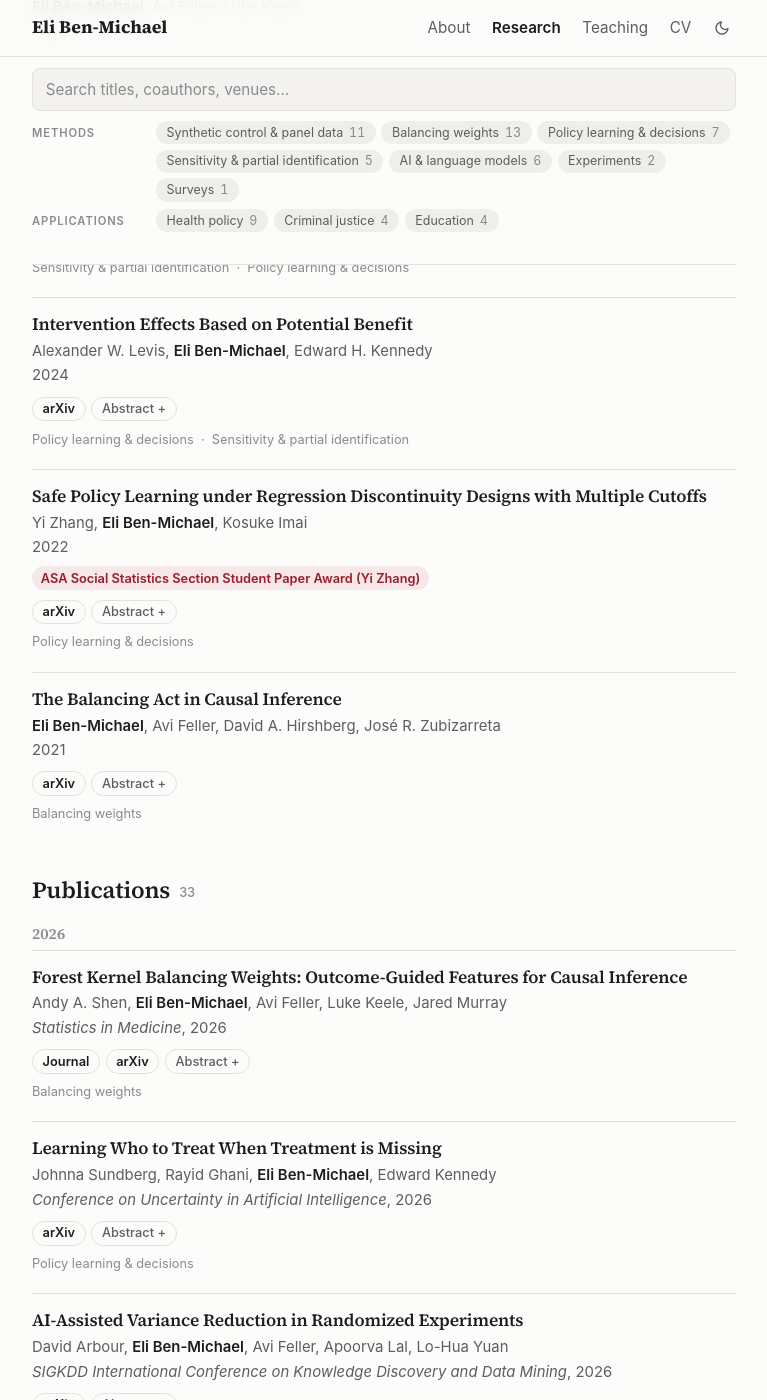
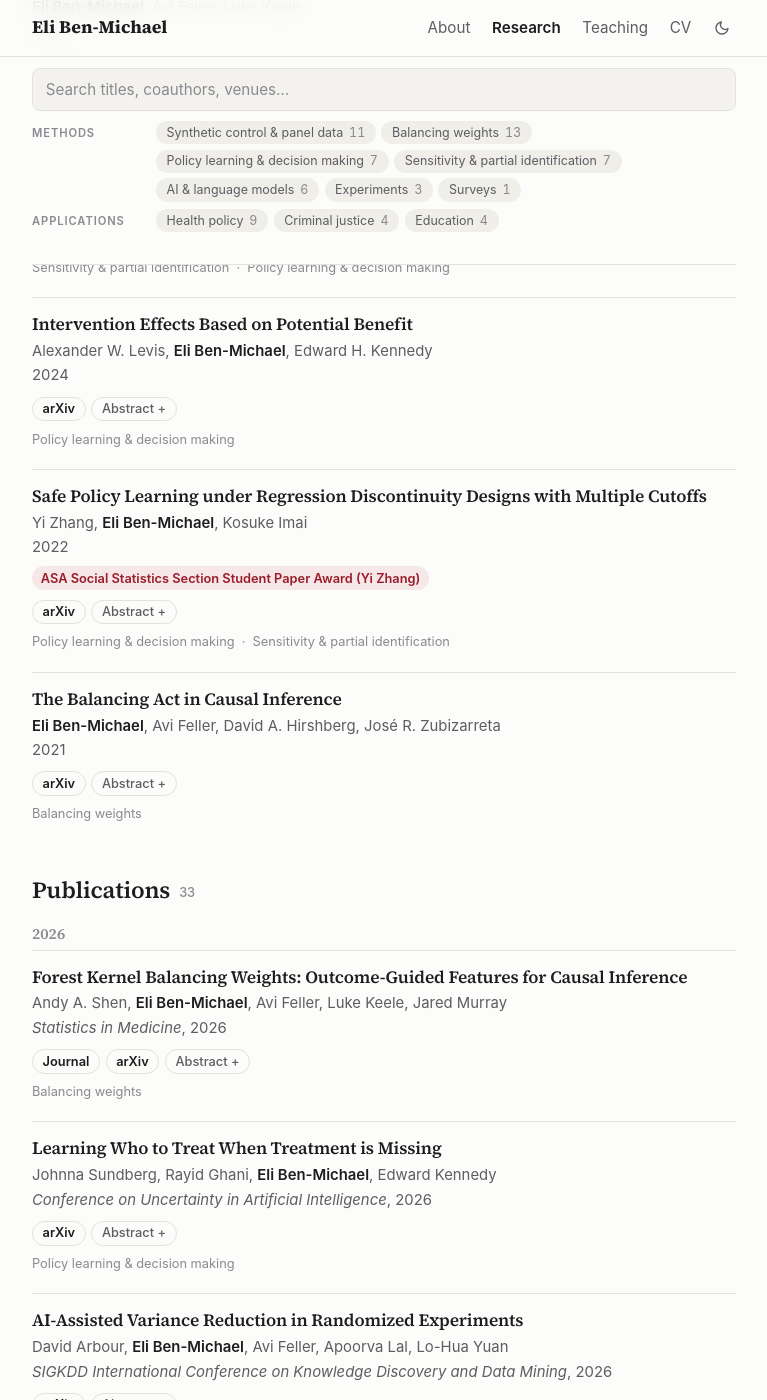
Before and after one commit to ebenmichael/ebenmichael.github.io, a Jekyll site: the page built from research.html, in a window 1280 px wide and 1400 px high, scrolled down 463 px. Shown: the whole window, without its empty margins (256-1023 px from the left). Built offline with Jekyll 4.4.1, drawn with Linux system fonts in a browser that asks for light colours; some of the changed text lies outside the part shown.

Commit message:
Updated topics

```diff
--- a/_data/topics.yml
+++ b/_data/topics.yml
@@ -8,7 +8,7 @@
   label: Balancing weights
   group: Methods
 - slug: policy-learning
-  label: Policy learning & decisions
+  label: Policy learning & decision making
   group: Methods
 - slug: sensitivity-partial-id
   label: Sensitivity & partial identification
```
Also changed, not shown: _data/papers.yml (+7 -7 lines), index.md (+1 -1 lines).
